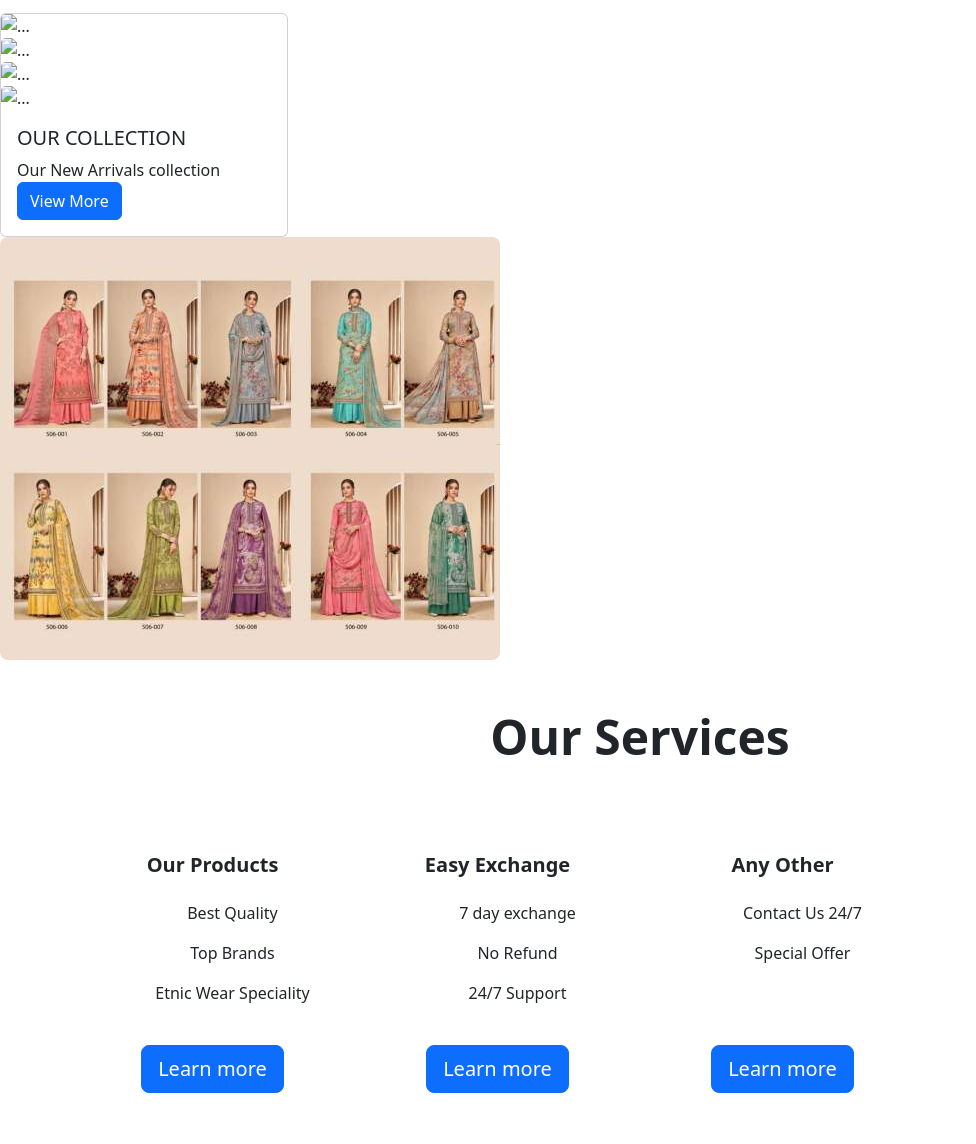
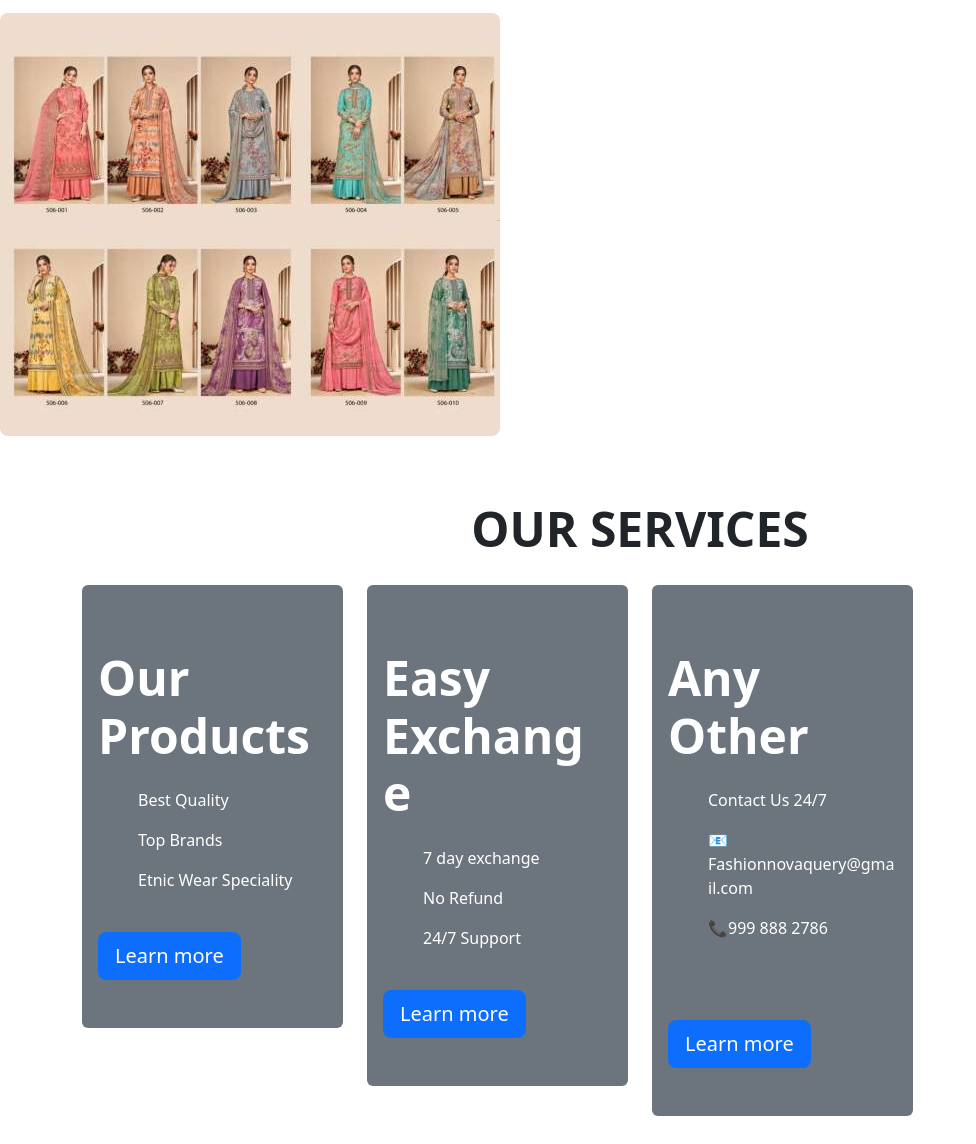
Before and after one commit to Nahid-Ansari/Ecomm-Bootstrap, a plain HTML site: page index.html in a window 1280 px wide. Shown: the part 462-1606 px from the top of the page, without its empty margins (0-976 px from the left). Drawn offline with nearby package versions, Linux system fonts and the light colour scheme.

Commit message:
index.html

```diff
--- a/index.html
+++ b/index.html
@@ -83,39 +83,27 @@
   </div>
   </div>
   </div>
-  <div class="card" style="width: 18rem;">
-    <img src="../download.jpg" class="card-img-top" alt="...">
-    <img src="../duo.jpg" class="card-img-top" alt="...">
-    <img src="../123.jpg" class="card-img-top" alt="...">
-    <img src="../dress2.jpg" class="card-img-top" alt="...">
 
 
-    <div class="card-body">
-      <h5 class="card-title">OUR COLLECTION</h5>
-      <p class="card-text">Our New Arrivals collection
-      <a href="#" class="btn btn-primary">View More</a>
-    </div>
-  </div>
-
-        <div class="col-md- order-1 order-md-2"><img class="img-fluid rounded-3"
+  <div class="col-md- order-1 order-md-6"><img class="img-fluid rounded-3"
     src="../dresscoll.jpeg"></div>
 </div>
 </div>
 </section>
 <section class="py-5" id="service">
 <div class="container">
-      <div class="row justify-content-center text-center mb-1 mb-lg-3">
+<div class="row justify-content-center text--bg-primary p-3 mb-1 mb-lg-9">
 <div class="col-10 col-lg-4 col-xxl-6 text-center mx-auto">
-          <h2 class="display-5 fw-bold">Our Services</h2>
+  <h2 class="display-5 fw-bold">OUR SERVICES</h2>
 </div>
       </div>
       <div class="row">
         <div class="col-md-6 col-lg-3">
-          <div class="card text-center border-0">
+          <div class="card text-bg-secondary border-0">
             <div class="card-body py-5">
               <div class="mb-3 mx-auto">
               </div>
-              <h5 class="fw-bold">Our Products</h5>
+              <h5 class="display-5 fw-bold">Our Products</h5>
               <ul class="list-unstyled mt-4">
                 <li class="mb-3">Best Quality</li>
                 <li class="mb-3">Top Brands</li>
@@ -124,13 +112,14 @@
             </div>
           </div>
         </div>
+
         <div class="col-md-6 col-lg-3">
-          <div class="card text-center border-0">
+          <div class="card text-bg-secondary border-0">
             <div class="card-body py-5">
               <div class="mb-3 mx-auto">
 
               </div>
-              <h5 class="fw-bold">Easy Exchange</h5>
+              <h5 class="display-5 fw-bold">Easy Exchange</h5>
               <ul class="list-unstyled mt-4">
                 <li class="mb-3">7 day exchange</li>
                 <li class="mb-3">No Refund</li>
@@ -140,15 +129,17 @@
           </div>
         </div>
           <div class="col-md-6 col-lg-3">
-          <div class="card text-center border-0">
+          <div class="card text-bg-secondary border-0">
             <div class="card-body py-5">
               <div class="mb-3 mx-auto">
 
               </div>
-              <h5 class="fw-bold">Any Other</h5>
+              <h5 class="display-5 fw-bold">Any Other</h5>
               <ul class="list-unstyled mt-4">
                 <li class="mb-3">Contact Us 24/7</li>
-                <li class="mb-3">Special Offer</li>
+                <li class="mb-3">📧 Fashionnovaquery@gmail.com</li>
+                <li class="mb-3">📞999 888 2786</li>
+
                 <br>
               </ul><a class="btn btn-primary btn-lg mt-4" href="">Learn more</a>
             </div>
```
Lines whose indentation alone changed are shown as unchanged.
